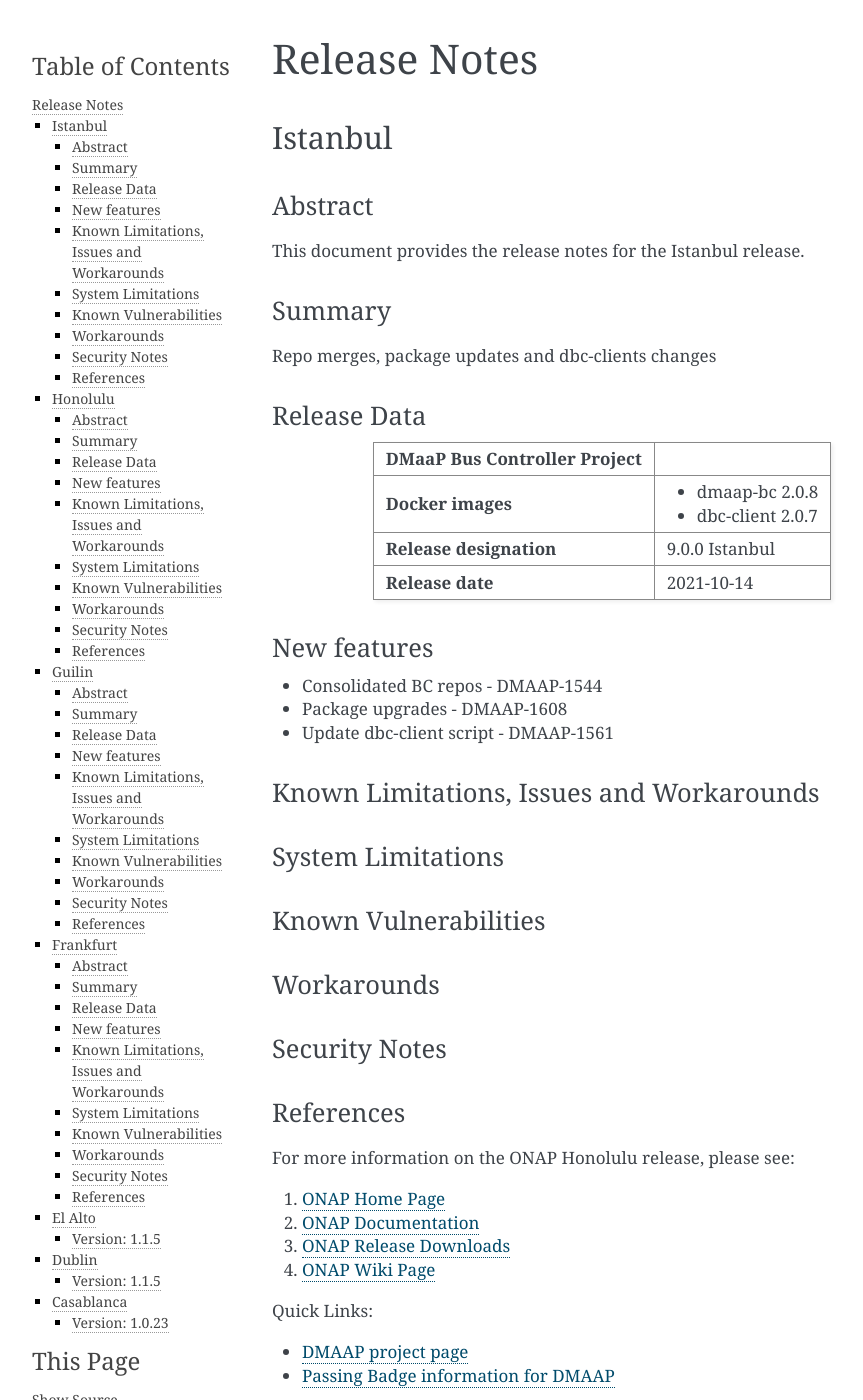
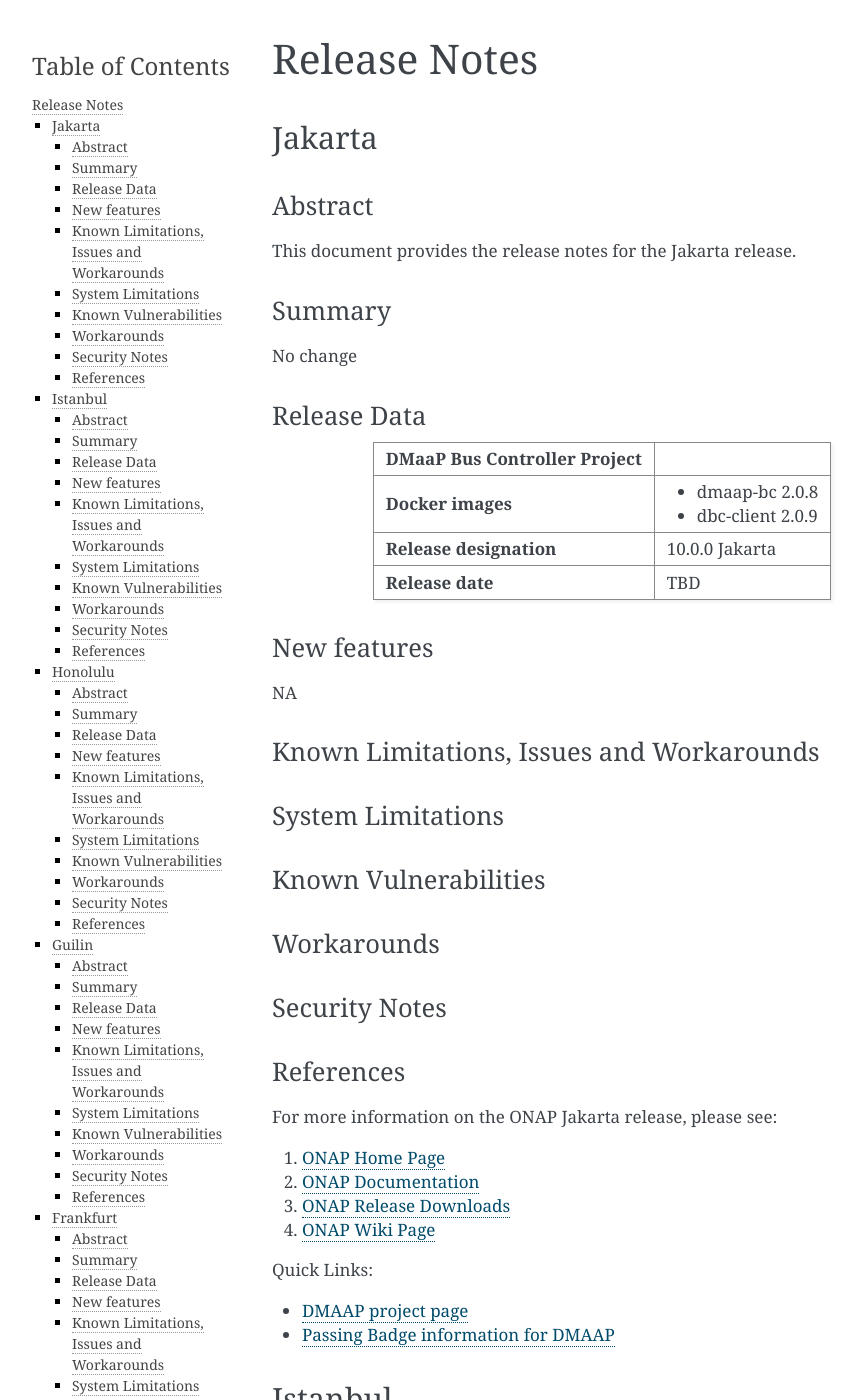
Before and after one commit to onap/dmaap-buscontroller, a Sphinx documentation site: the page built from docs/release-notes.rst, in a window 1280 px wide and 1400 px high. Shown: the whole window, without its empty margins (148-1011 px from the left). Built offline with Sphinx 7.4.7, drawn with Linux system fonts in a browser that asks for light colours.

Commit message:
[DMAAP-BC] Jakarta Rel Notes
Signed-off-by: efiacor <fiachra.corcoran@est.tech>
Change-Id: Ib6b06d293ae73b58c2df6afc0b5df37f54106e76
Issue-ID: DMAAP-1719

```diff
--- a/docs/release-notes.rst
+++ b/docs/release-notes.rst
@@ -15,6 +15,80 @@
 ..      * Except the date and the version number, all the other sections are optional but there must be at least
 ..      * one section describing the purpose of this new release.
 ..      * This note must be removed after content has been added.
+
+
+Jakarta
+=======
+
+Abstract
+--------
+This document provides the release notes for the Jakarta release.
+
+Summary
+-------
+No change
+
+Release Data
+------------
++--------------------------------------+--------------------------------------+
+| **DMaaP Bus Controller Project**     |                                      |
+|                                      |                                      |
++--------------------------------------+--------------------------------------+
+| **Docker images**                    | - dmaap-bc 2.0.8                     |
+|                                      | - dbc-client 2.0.9                   |
++--------------------------------------+--------------------------------------+
+| **Release designation**              | 10.0.0 Jakarta                       |
+|                                      |                                      |
++--------------------------------------+--------------------------------------+
+| **Release date**                     | TBD                                  |
+|                                      |                                      |
++--------------------------------------+--------------------------------------+
+
+
+New features
+------------
+NA
+
+Known Limitations, Issues and Workarounds
+-----------------------------------------
+
+System Limitations
+------------------
+
+
+Known Vulnerabilities
+---------------------
+
+
+Workarounds
+-----------
+
+
+Security Notes
+--------------
+
+
+References
+----------
+
+For more information on the ONAP Jakarta release, please see:
+
+#. `ONAP Home Page`_
+#. `ONAP Documentation`_
+#. `ONAP Release Downloads`_
+#. `ONAP Wiki Page`_
+
+
+.. _`ONAP Home Page`: https://www.onap.org
+.. _`ONAP Wiki Page`: https://wiki.onap.org
+.. _`ONAP Documentation`: https://docs.onap.org
+.. _`ONAP Release Downloads`: https://git.onap.org
+
+
+Quick Links:
+
+- `DMAAP project page <https://wiki.onap.org/display/DW/DMaaP+Planning>`_
+- `Passing Badge information for DMAAP <https://bestpractices.coreinfrastructure.org/en/projects/2147>`_
 
 
 Istanbul
```
